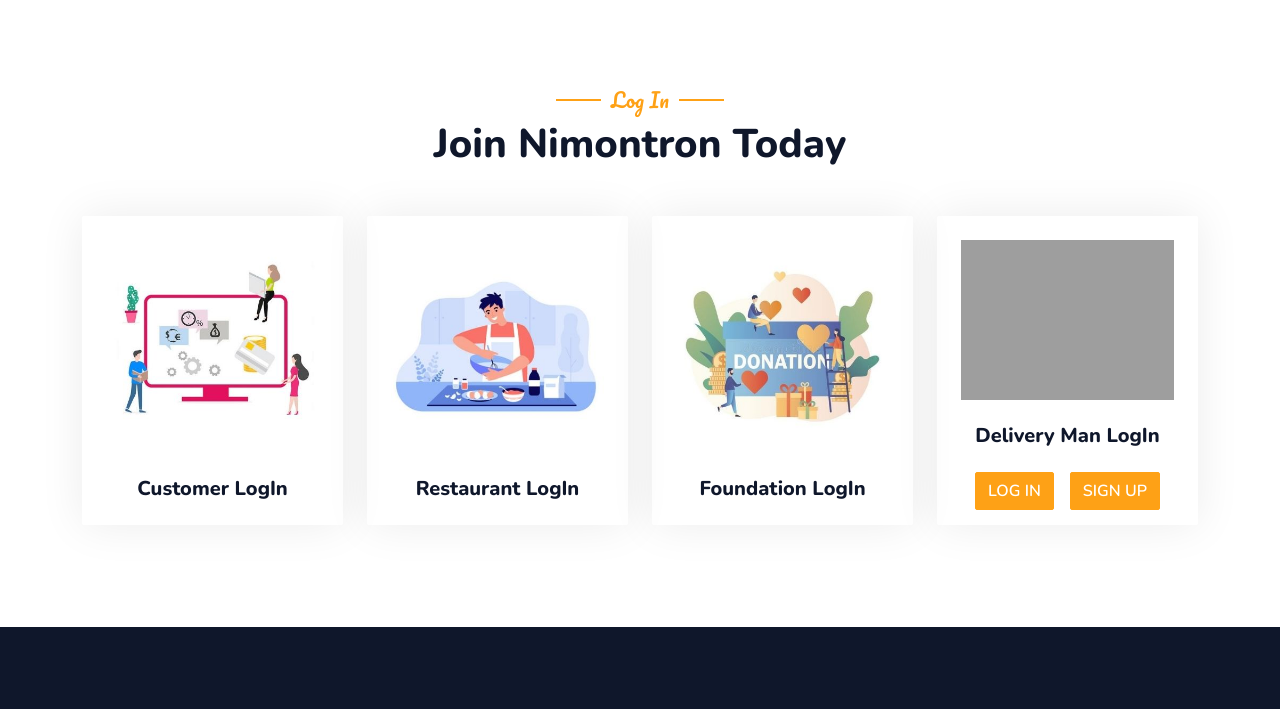
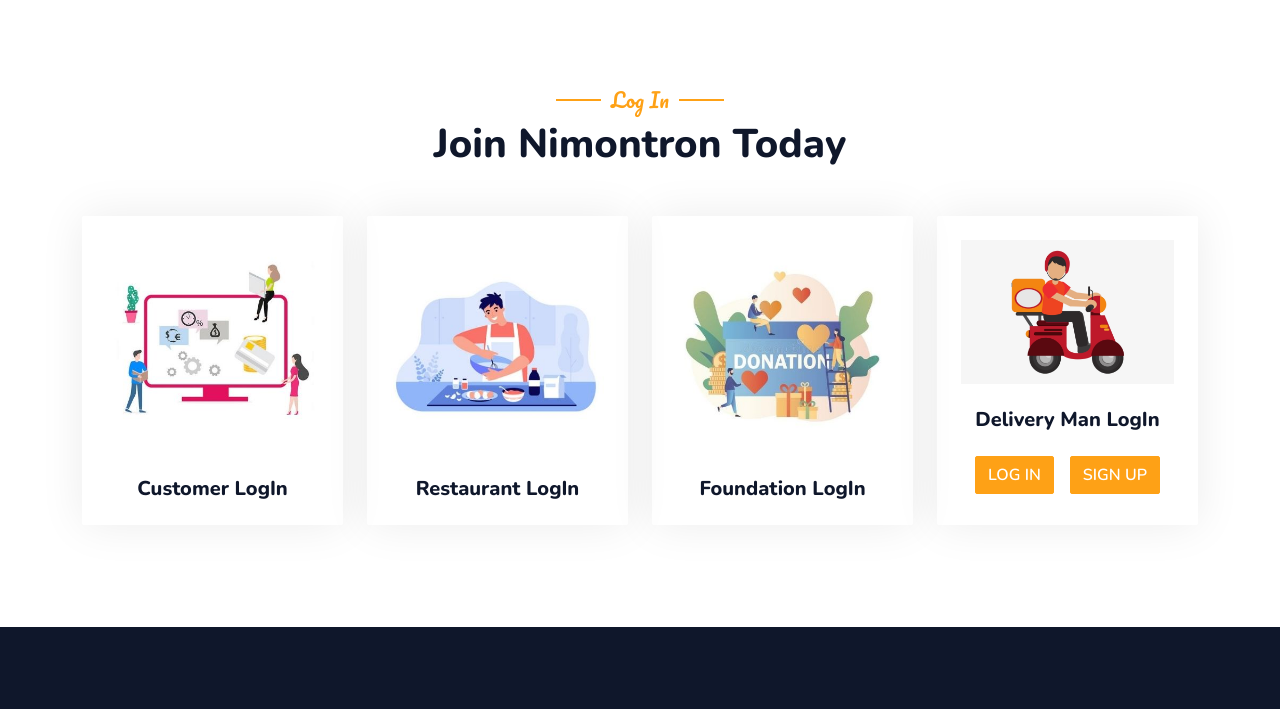
Before and after one commit to NiloyKumarKundu/Nimontron_Software-Engineering, a Django app: page /login_as in a window 1280 px wide. Shown: the part 405-1114 px from the top of the page. Run offline with Django 4.2, Linux system fonts and the light colour scheme; some libraries are stand-ins or nearby versions; grey boxes are pictures that could not be loaded.

Commit message:
delivery_person.jpg file added

```diff
--- a/Nimontron/Nimontron/customers/templates/visitors/login_as.html
+++ b/Nimontron/Nimontron/customers/templates/visitors/login_as.html
@@ -57,7 +57,7 @@
             <div class="col-lg-3 col-md-6 wow fadeInUp" data-wow-delay="0.1s">
                 <div class="team-item text-center rounded overflow-hidden">
                     <div class="overflow-hidden m-4">
-                        <img class="img-fluid" src="{% static 'customers/img/delivery-man-png.png' %}" alt="">
+                        <img class="img-fluid" src="{% static 'customers/img/delivery_person.png' %}" alt="">
                     </div>
                     <h5 class="mb-0">Delivery Man LogIn</h5>
                     <!-- <small>Designation</small> -->
```
Also changed, not shown: Nimontron/Nimontron/static/customers/img/delivery_person.png (added).
